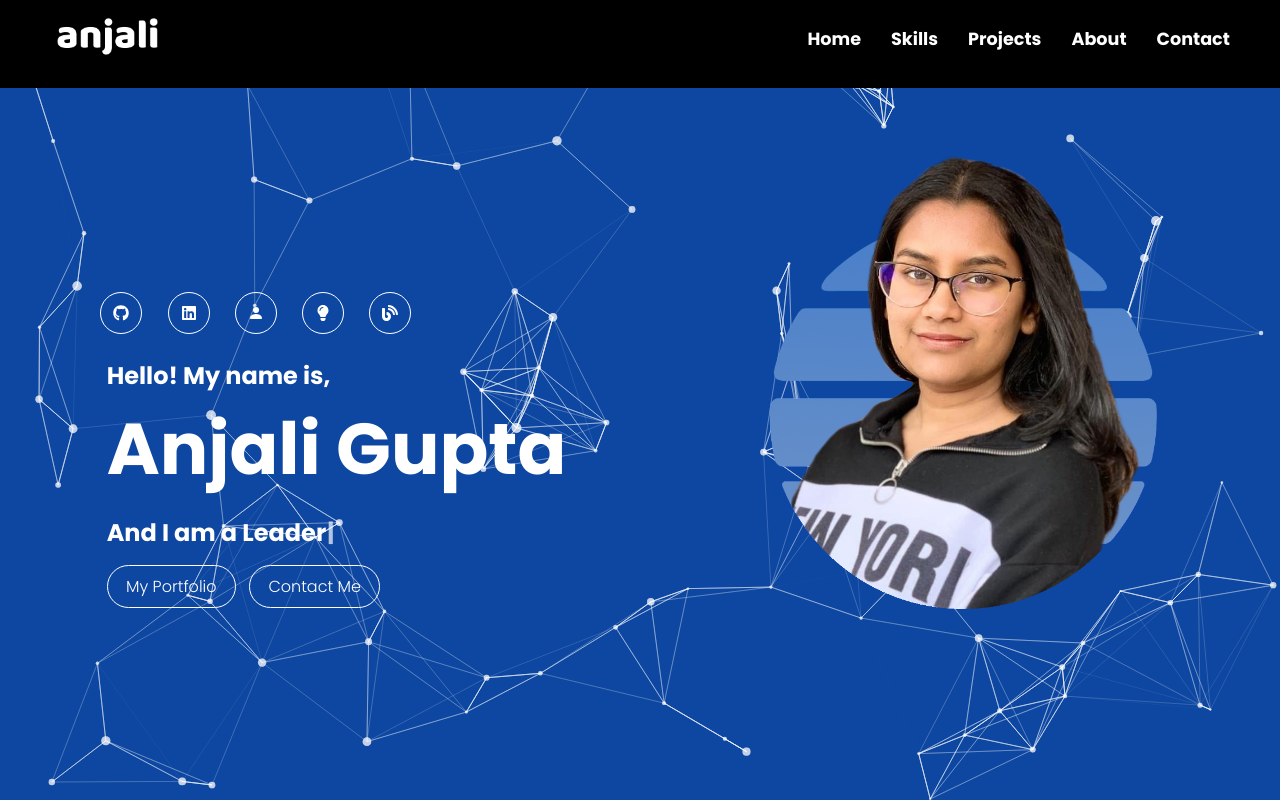
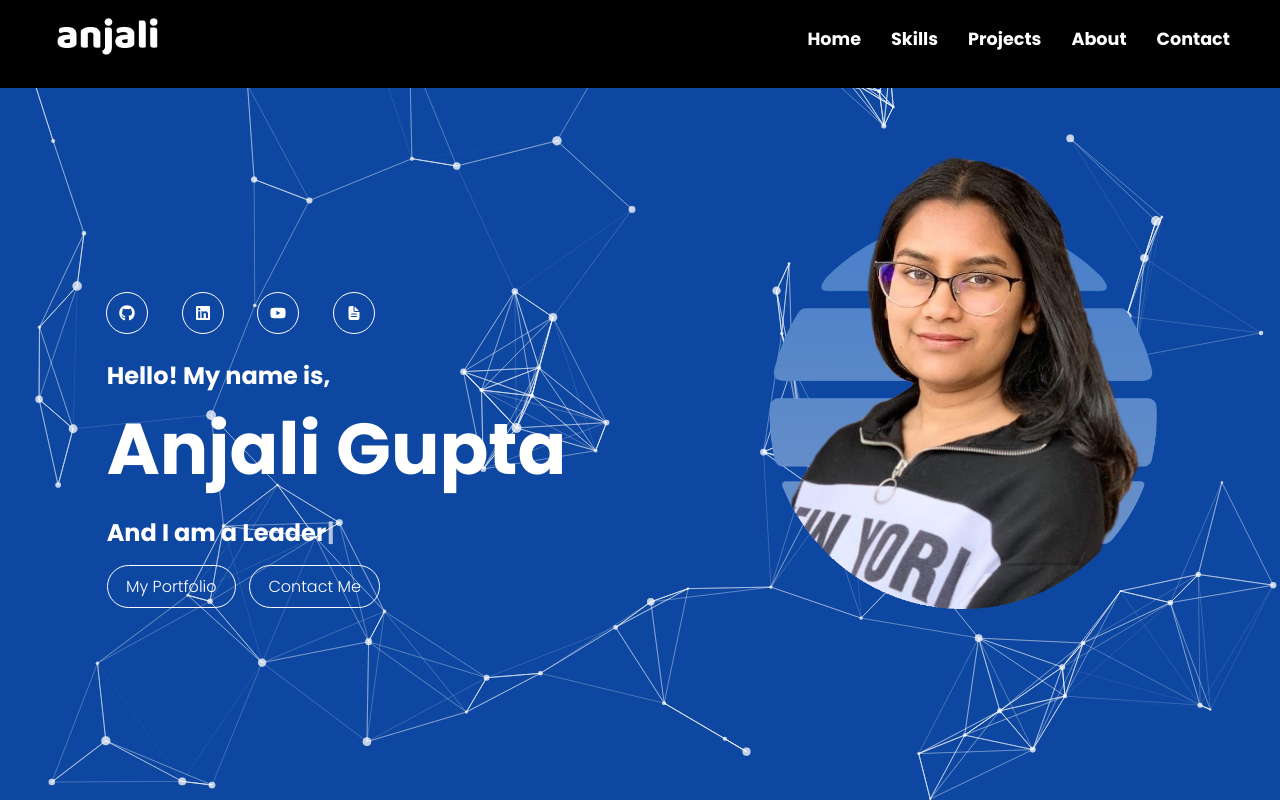
Before and after one commit to anjalig21/Personal-Website, a React (Create React App) app: page / in a window 1280 px wide. Shown: the top 802 px of the page. Built offline with nearby package versions, Linux system fonts and the light colour scheme; no server answers.

Commit message:
made website dynamic

```diff
--- a/src/CSS/banner.css
+++ b/src/CSS/banner.css
@@ -19,10 +19,15 @@
   }
 
   .header__ul li {
+    margin-left: 8%;
+  }
+
+  .header__ul li a{
+    color: white;
     width: 40px;
     height: 40px;
     border: 1px solid #FFFFFF;
-    border-radius: 50%;
+    border-radius: 55%;
     display: flex;
     align-items: center;
     justify-content: center;
@@ -30,7 +35,7 @@
   }
 
   .header__ul li:first-child {
-    margin-left: -11%;
+    margin-left: -10%;
   }
 
   .Button {
@@ -87,6 +92,7 @@
     -moz-transition:.3s;
     -webkit-transition:.3s;
     transition:.3s;
+    cursor: pointer;
   }
 
   .btn:hover{
--- a/src/CSS/navbar.css
+++ b/src/CSS/navbar.css
@@ -51,3 +51,7 @@
     color: white;
     text-align: right;
   }
+
+  .my_logo {
+    cursor: pointer;
+  }
--- a/src/components/banner.js
+++ b/src/components/banner.js
@@ -1,8 +1,9 @@
 import React from 'react';
 import '../CSS/banner.css';
-import { FaGithub, FaLinkedin, FaLightbulb, FaBlog } from "react-icons/fa";
-import { BsFillPersonFill } from "react-icons/bs"
+import { FaGithub, FaLinkedin, FaLightbulb, FaYoutube } from "react-icons/fa";
+import { IoDocumentText } from "react-icons/io5";
 import Typewriter from 'typewriter-effect';
+import { Link } from 'react-scroll';
 
 // File Imports
 import my_photo from '../images/me.png';
@@ -24,20 +25,25 @@ const Banner = () => {
                     <div className="header__section">
                         <br></br>
                         <ul className="header__ul">
-                            <li className="Button">
-                                <FaGithub />
+                            <li>
+                                <a smooth={true} duration={1000} className="Button" href="https://github.com/anjalig21">
+                                    <FaGithub />
+                                </a>
                             </li>
-                            <li className="Button">
-                                <FaLinkedin />
+                            <li>
+                                <a smooth={true} duration={1000} className="Button" href="https://www.linkedin.com/in/anjali-gupta21/">
+                                    <FaLinkedin />
+                                </a>
                             </li>
-                            <li className="Button">
-                                <BsFillPersonFill />
+                            <li>
+                                <a smooth={true} duration={1000} className="Button" href="https://www.youtube.com/channel/UC4D7JjZ4xrp-OWjl3h05Q6A">
+                                    <FaYoutube />
+                                </a>
                             </li>
-                            <li className="Button">
-                                <FaLightbulb />
-                            </li>
-                            <li className="Button">
-                                <FaBlog />
+                            <li>
+                                <a smooth={true} duration={1000} className="Button" href="home">
+                                    <IoDocumentText />
+                                </a>
                             </li>
                         </ul>
                         <p className="para1"> {state.text1} </p>
@@ -55,13 +61,9 @@ const Banner = () => {
                             </div>
                         </div>
                         <div className="header__buttons">
-                            <a href="" className="btn">
-                                My Portfolio
-                                    </a>
+                            <Link offset={-58} smooth={true} duration={1000} className="btn" to="portfolio">My Portfolio</Link>
                                     &nbsp;&nbsp;&nbsp;
-                                    <a href="" className="btn">
-                                Contact Me
-                                    </a>
+                            <Link offset={-62} smooth={true} duration={1000} className="btn" to="contact">Contact Me</Link>
                         </div>
                     </div>
                 </div>
@@ -69,7 +71,7 @@ const Banner = () => {
             {desktop && <>
                 <Grid item sm={6}>
                     <br /><br /><br /><br /><br /><br />
-                        <img className="banner__img" src={my_photo} alt="photo of me" />
+                    <img className="banner__img" src={my_photo} alt="photo of me" />
                 </Grid>
             </>}
         </Grid>
--- a/src/components/navbar.js
+++ b/src/components/navbar.js
@@ -30,7 +30,9 @@ const Navbar = () => {
                     <ul className="navbar__left">
                         <div className="navbar__left-logo">
                             &nbsp;
-                            <img src={my_logo} alt="logo" />
+                                <Link smooth={true} duration={1000} className="headings" to="home">
+                                    <img className="my_logo" src={my_logo} alt="logo" />
+                                </Link>
                         </div>
                     </ul>
                     {desktop &&
@@ -39,7 +41,7 @@ const Navbar = () => {
                             <li> <Link offset={-50} smooth={true} duration={1000} className="headings" to="skills">Skills</Link></li>
                             <li> <Link offset={-60} smooth={true} duration={1000} className="headings" to="portfolio">Projects</Link></li>
                             <li> <Link offset={-60} smooth={true} duration={1000} className="headings" to="about">About</Link></li>
-                            <li> <Link offset={-58} smooth={true} duration={1000} className="headings" to="contact">Contact</Link></li>
+                            <li> <Link offset={-62} smooth={true} duration={1000} className="headings" to="contact">Contact</Link></li>
                             &nbsp;&nbsp;&nbsp;&nbsp;&nbsp;&nbsp;&nbsp;&nbsp;
                         </ul>
                     }
@@ -61,10 +63,10 @@ const Navbar = () => {
                             >
                                 <List>
                                     <Tabs textColor="primary" orientation="vertical">
-                                        <Tab className = {classes.tabs} label="Home" />
-                                        <Tab className = {classes.tabs} label="Skills" />
-                                        <Tab className = {classes.tabs} label="Portfolio" />
-                                        <Tab className = {classes.tabs} label="Contact" />
+                                        <Tab className={classes.tabs} label="Home" />
+                                        <Tab className={classes.tabs} label="Skills" />
+                                        <Tab className={classes.tabs} label="Portfolio" />
+                                        <Tab className={classes.tabs} label="Contact" />
                                     </Tabs>
                                 </List>
                             </div>
```
Also changed, not shown: 25 other files (tests, documents, lock files or other folders).
